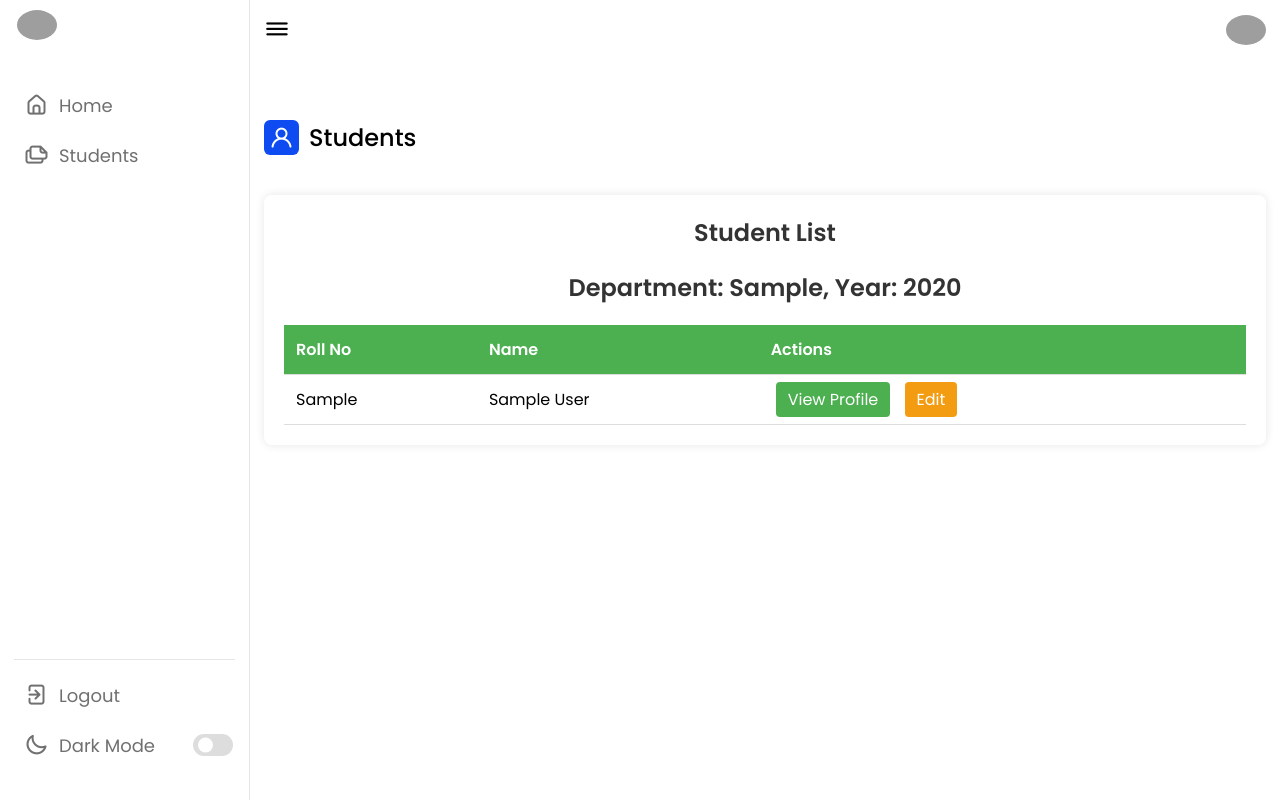
After one commit to bnaveenbharathi/Student-profile-system, a PHP site: page /staff_dashboard/student_list.php in a window 1280 px wide. The commit adds this page. Run offline with PHP 8.4, Linux system fonts and the light colour scheme; the visitor is signed in with stand-in values (Sample User, id 1); tables that the repository leaves empty or names only in its code hold one stand-in row (values such as "Sample post"); grey boxes are pictures that could not be loaded.

Commit message:
student list update

```diff
--- a/staff_dashboard/sidebar.php
+++ b/staff_dashboard/sidebar.php
@@ -12,7 +12,7 @@
                     <i class="uil uil-estate"></i>
                     <span class="link-name">Home</span>
                 </a></li>
-                <li><a href="./student_view.php">
+                <li><a href="./student_list.php">
                     <i class="uil uil-files-landscapes"></i>
                     <span class="link-name">Students</span>
                 </a></li>
--- /dev/null
+++ b/staff_dashboard/student_list.php
@@ -0,0 +1,151 @@
+<?php
+session_start();
+
+include("../resources/connection.php");
+
+if (!isset($_SESSION['staff_id'])) {
+    header("Location: ../staff_login.php");
+    exit();
+}
+
+$staff_id = $_SESSION['staff_id'];
+
+$staff_query = "SELECT department, year FROM staff WHERE staff_id = ?";
+$stmt = $conn->prepare($staff_query);
+
+if (!$stmt) {
+    die("Error preparing statement (staff query): " . $conn->error);
+}
+
+$stmt->bind_param("i", $staff_id);
+$stmt->execute();
+
+if (!$stmt->execute()) {
+    die("Error executing staff query: " . $stmt->error);
+}
+
+$stmt->bind_result($staff_department, $staff_year);
+$stmt->fetch();
+$stmt->close();
+
+$student_query = "SELECT roll_no, name FROM students WHERE department = ? AND year = ?";
+$stmt = $conn->prepare($student_query);
+
+if (!$stmt) {
+    die("Error preparing statement (student query): " . $conn->error);
+}
+
+$stmt->bind_param("si", $staff_department, $staff_year);
+
+if (!$stmt->execute()) {
+    die("Error executing student query: " . $stmt->error);
+}
+
+$result = $stmt->get_result();
+
+if (!$result) {
+    die("Error retrieving student result: " . $stmt->error);
+}
+
+?>
+
+
+<!DOCTYPE html>
+<html lang="en">
+<head>
+    <meta charset="UTF-8">
+    <meta http-equiv="X-UA-Compatible" content="IE=edge">
+    <meta name="viewport" content="width=device-width, initial-scale=1.0">
+    <link rel="stylesheet" href="../static/dash/style.css">
+    <link rel="stylesheet" href="../static/staffdash/custom.css">
+    <link rel="stylesheet" href="https://unicons.iconscout.com/release/v4.0.0/css/line.css">
+    <title>Student List</title>
+    <style>
+        .container {
+            max-width: 1100px;
+            margin: 40px auto;
+            padding: 20px;
+            background-color: #ffffff;
+            box-shadow: 0px 0px 10px rgba(0, 0, 0, 0.1);
+            border-radius: 8px;
+        }
+        h1 {
+            text-align: center;
+            color: #333;
+            margin-bottom: 20px;
+        }
+        table {
+            width: 100%;
+            border-collapse: collapse;
+        }
+        th, td {
+            padding: 12px;
+            text-align: left;
+            border-bottom: 1px solid #dddddd;
+        }
+        th {
+            background-color: #4CAF50;
+            color: white;
+        }
+        tr:hover {
+            background-color: #f1f1f1;
+        }
+        .action-btn {
+            padding: 6px 12px;
+            margin: 0 5px;
+            color: white;
+            background-color: #4CAF50;
+            border: none;
+            border-radius: 4px;
+            cursor: pointer;
+            text-decoration: none;
+        }
+    </style>
+</head>
+<body>
+<?php include("./sidebar.php") ?>
+<div class="dash-content">
+    <div class="overview">
+        <div class="title">
+            <i class="uil uil-user"></i>
+            <span class="text">Students</span>
+        </div>
+
+        <!-- Profile  -->
+        <div class="container">
+            <h1>Student List</h1>
+            <h1>Department: <?php echo htmlspecialchars($staff_department); ?>, Year: <?php echo htmlspecialchars($staff_year); ?></h1>
+
+            <table>
+                <thead>
+                    <tr>
+                        <th>Roll No</th>
+                        <th>Name</th>
+                        <th>Actions</th>
+                    </tr>
+                </thead>
+                <tbody>
+                    <?php while ($row = $result->fetch_assoc()): ?>
+                        <tr>
+                            <td><?php echo htmlspecialchars($row['roll_no']); ?></td>
+                            <td><?php echo htmlspecialchars($row['name']); ?></td>
+                            <td>
+                                <a href="student_view.php?roll_no=<?php echo urlencode($row['roll_no']); ?>" class="action-btn">View Profile</a>
+                                <a href="student_edit.php?roll_no=<?php echo urlencode($row['roll_no']); ?>" class="action-btn" style="background-color: #f39c12;">Edit</a>
+                            </td>
+                        </tr>
+                    <?php endwhile; ?>
+                </tbody>
+            </table>
+        </div>
+    </div>
+</div>
+
+<?php
+$stmt->close();
+$conn->close();
+?>
+
+    <script src="../static/dash/script.js"></script>
+</body>
+</html>
```
